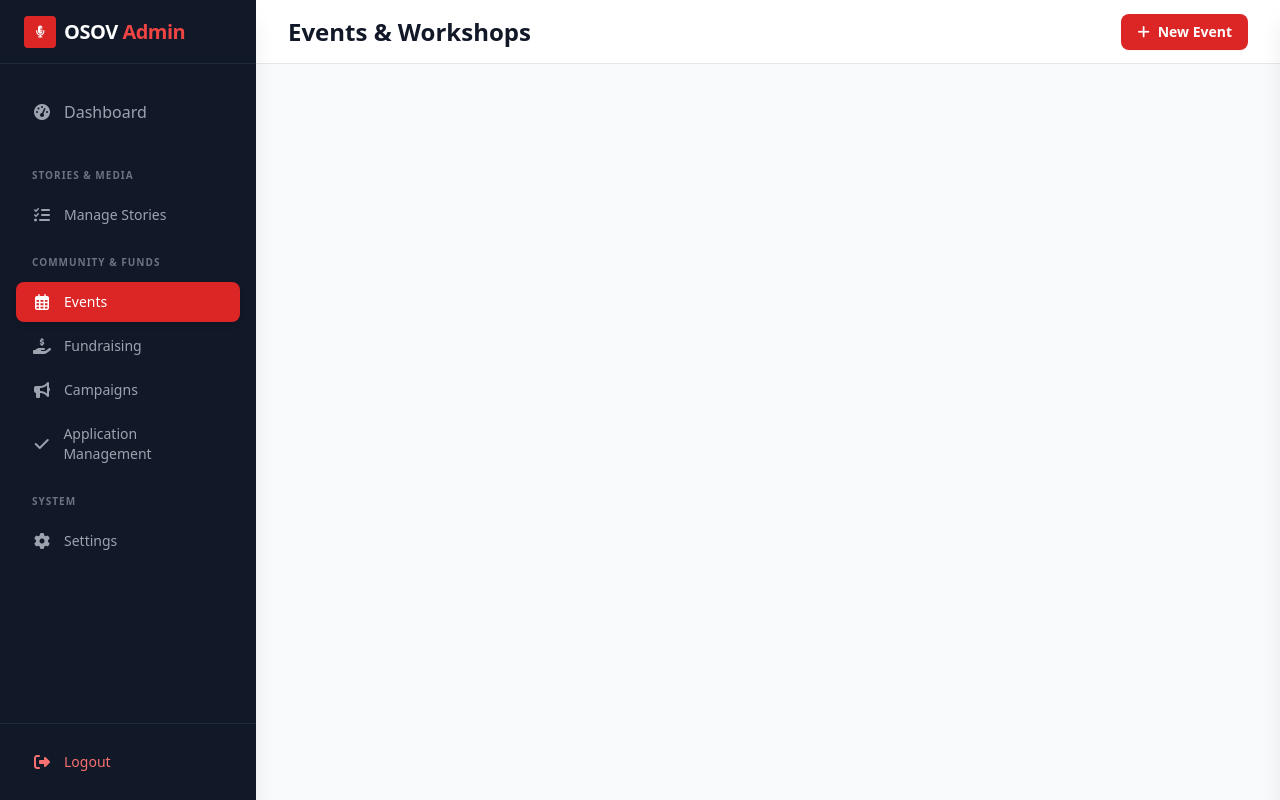
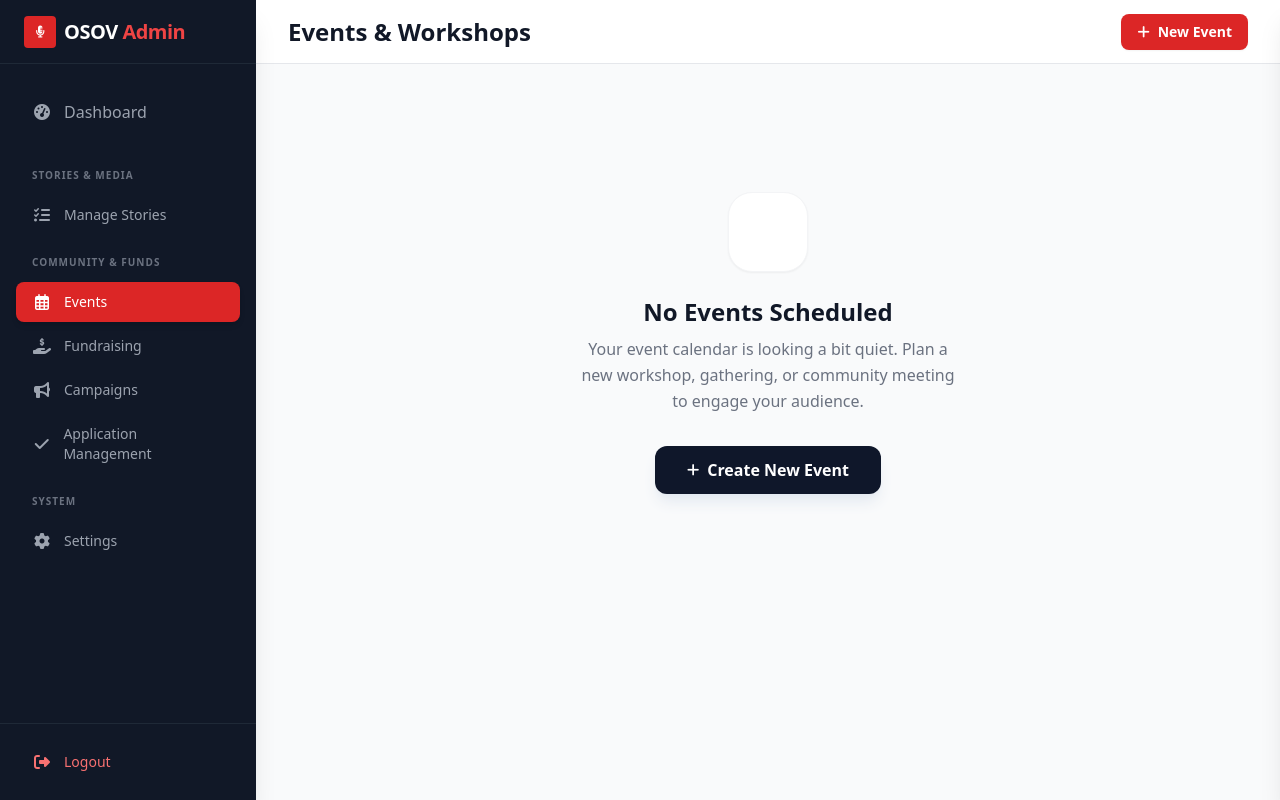
Before and after one commit to Williams-Opone/osov, a Flask app: page /manage-events in a window 1280 px wide. Run offline with Flask 3, Linux system fonts and the light colour scheme; the visitor is signed in with stand-in values (Sample User, id 1); data that the repository does not hold is empty; some libraries are stand-ins or nearby versions.

Commit message:
worked on the admin event page

```diff
--- a/project/templates/admin/adminevent.html
+++ b/project/templates/admin/adminevent.html
@@ -132,6 +132,19 @@
                             </div>
                         </div>
                     </div>
+                    {% else %}
+                        <div class="col-span-full py-16 md:py-24 flex flex-col items-center justify-center text-center">
+                            <div class="w-20 h-20 bg-white rounded-3xl shadow-sm border border-gray-100 flex items-center justify-center mb-6">
+                                <i class="fa-solid fa-calendar-circle-plus text-3xl text-gray-200"></i>
+                            </div>
+                            <h2 class="text-2xl font-bold text-gray-900 mb-2">No Events Scheduled</h2>
+                            <p class="text-gray-500 max-w-sm mb-8 leading-relaxed">
+                                Your event calendar is looking a bit quiet. Plan a new workshop, gathering, or community meeting to engage your audience.
+                            </p>
+                            <button onclick="openCreateModal()" class="px-8 py-3 bg-slate-900 text-white font-bold rounded-xl hover:bg-red-600 transition-all shadow-lg shadow-slate-200 flex items-center gap-2">
+                                <i class="fa-solid fa-plus text-sm"></i> Create New Event
+                            </button>
+                        </div>
                     {% endfor %}
 
                 </div>
```
